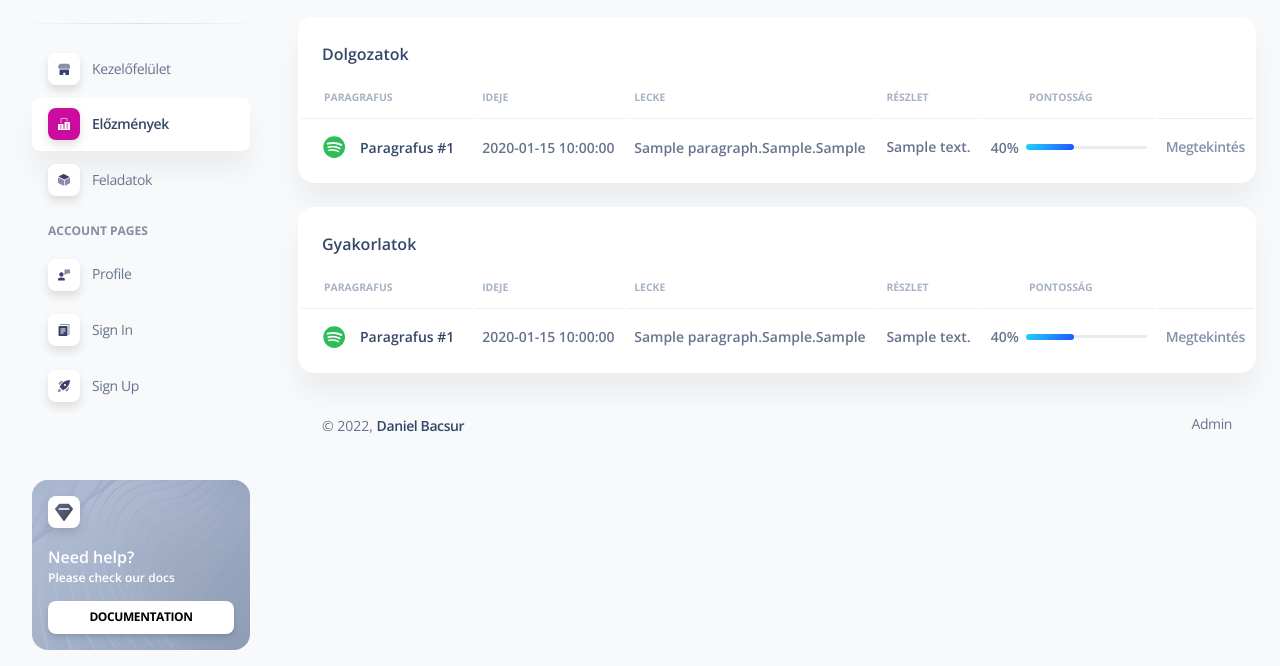
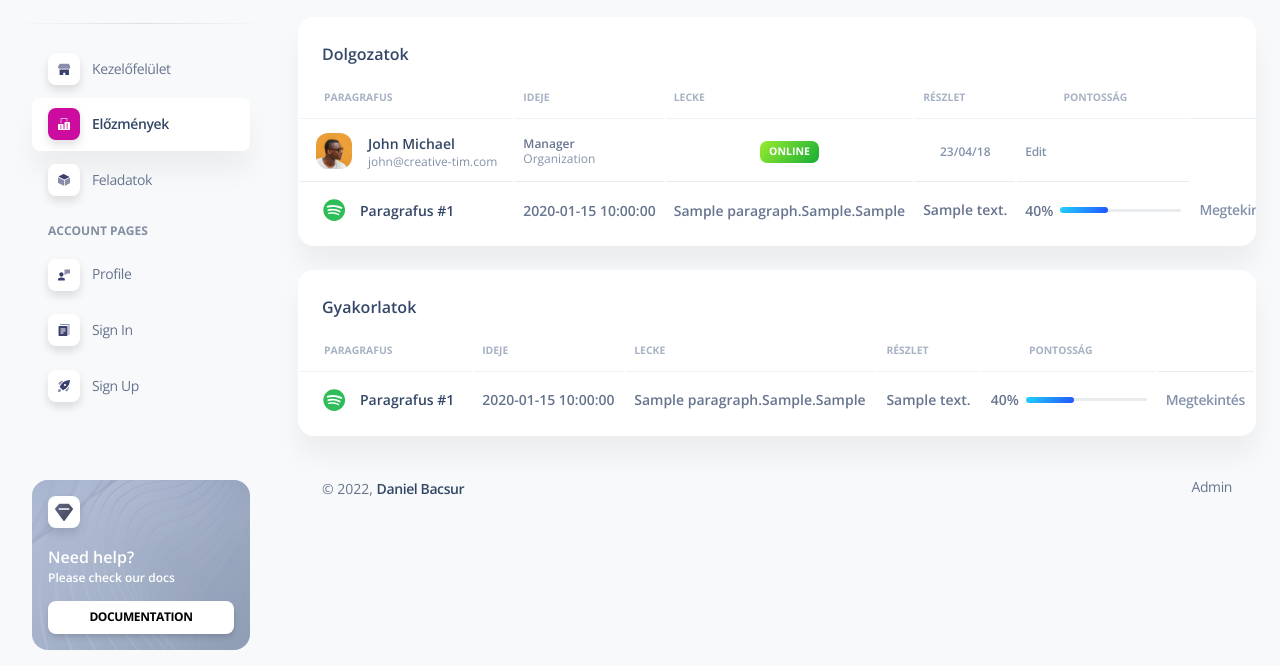
Before and after one commit to danielbacsur/poliro, a PHP site: page /pages/history.php in a window 1280 px wide. Shown: the part 71-737 px from the top of the page. Run offline with PHP 8.4, Linux system fonts and the light colour scheme; the visitor is signed in with stand-in values (Sample User, id 1); tables that the repository leaves empty or names only in its code hold one stand-in row (values such as "Sample post"); data that the repository does not hold is empty; some libraries are stand-ins or nearby versions.

Commit message:
Update history.php

```diff
--- a/pages/history.php
+++ b/pages/history.php
@@ -52,6 +52,36 @@
                           $paragraph_snippet = mb_substr($paragraph_text, 0, 50);
                           $percent = 40;
                       ?>
+                      <tr>
+                        <td>
+                          <div class="d-flex px-2 py-1">
+                            <div>
+                              <img src="../assets/img/team-2.jpg" class="avatar avatar-sm me-3" alt="user1">
+                            </div>
+                            <div class="d-flex flex-column justify-content-center">
+                              <h6 class="mb-0 text-sm">John Michael</h6>
+                              <p class="text-xs text-secondary mb-0">john@creative-tim.com</p>
+                            </div>
+                          </div>
+                        </td>
+                        <td>
+                          <p class="text-xs font-weight-bold mb-0">Manager</p>
+                          <p class="text-xs text-secondary mb-0">Organization</p>
+                        </td>
+                        <td class="align-middle text-center text-sm">
+                          <span class="badge badge-sm bg-gradient-success">Online</span>
+                        </td>
+                        <td class="align-middle text-center">
+                          <span class="text-secondary text-xs font-weight-bold">23/04/18</span>
+                        </td>
+                        <td class="align-middle">
+                          <a href="javascript:;" class="text-secondary font-weight-bold text-xs" data-toggle="tooltip" data-original-title="Edit user">
+                            Edit
+                          </a>
+                        </td>
+                      </tr>
+
+
                       <tr>
                         <td>
                           <div class="d-flex px-2">
```
